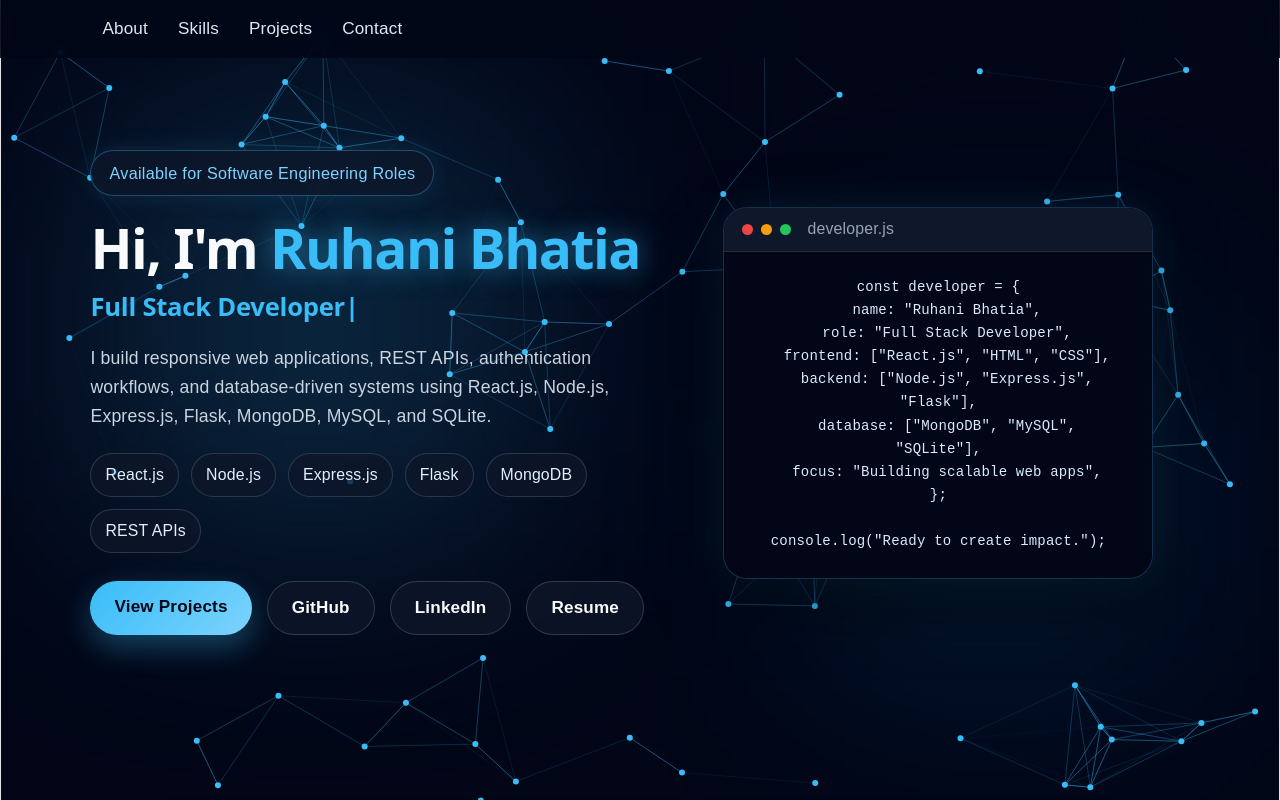
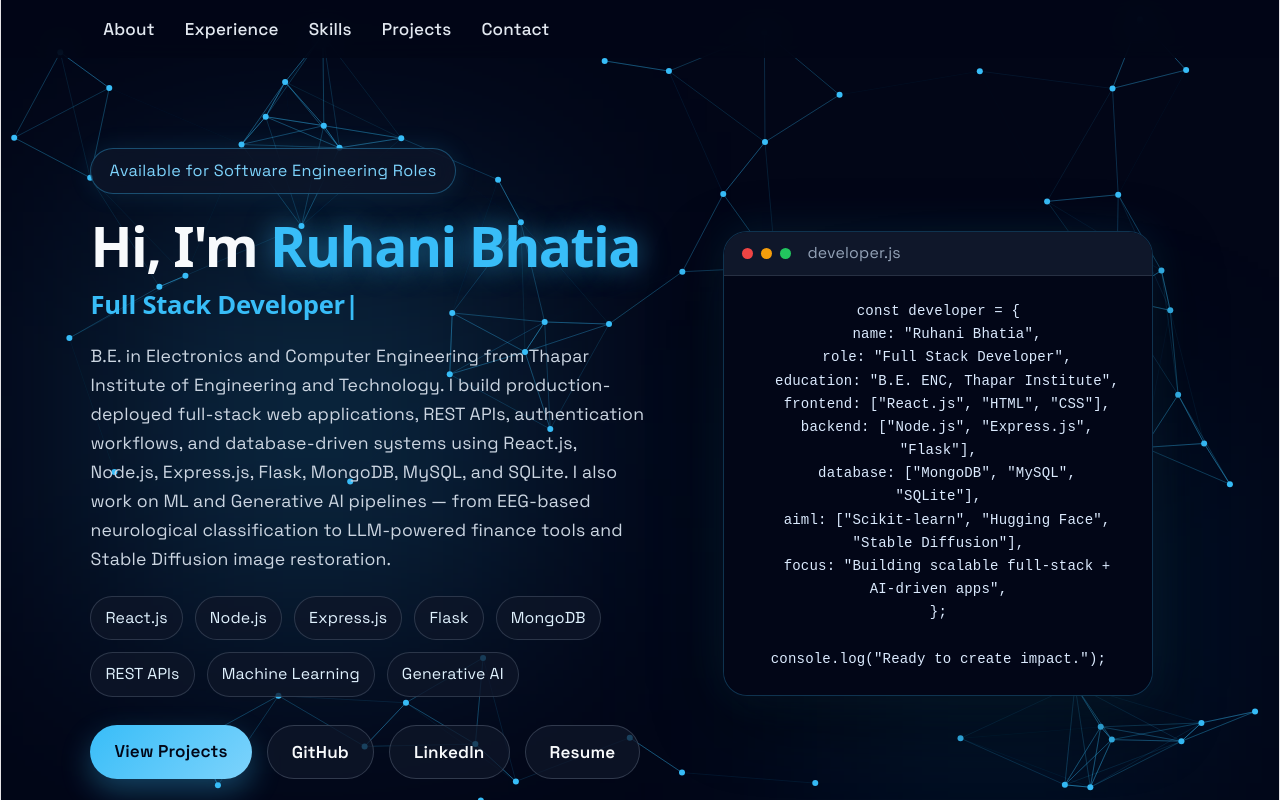
Before and after one commit to ruhani11/Portfolio, a React app: page / in a window 1280 px wide. Built offline with nearby package versions, Linux system fonts and the light colour scheme; the HTML template or start-up script is replaced by a standard one.

Commit message:
Update portfolio: refresh content, fix hero spacing, add AI/ML skills, sticky navbar, new font

```diff
--- a/src/App.css
+++ b/src/App.css
@@ -1,3 +1,7 @@
+/* 🔥 FONT IMPORT (must be first) */
+
+@import url('https://fonts.googleapis.com/css2?family=Space+Grotesk:wght@300;400;500;600;700&display=swap');
+
 /* 🔥 RESET */
 
 *{
@@ -21,7 +25,7 @@ html,body{
 body{
   margin:0;
   overflow-x:hidden;
-  font-family: Arial, Helvetica, sans-serif;
+  font-family: 'Space Grotesk', Arial, Helvetica, sans-serif;
 }
 
 /* 🔥 MAIN CONTENT (IMPORTANT FOR NAVBAR) */
@@ -35,7 +39,7 @@ main{
 section{
   position:relative;
   z-index:1;
-  scroll-margin-top:90px;
+  scroll-margin-top:150px;
   max-width:100%;
   overflow: visible;
 }
--- a/src/components/About.jsx
+++ b/src/components/About.jsx
@@ -12,7 +12,7 @@ export default function About() {
     setStarted(true);
 
     let start = 0;
-    const end = 5;
+    const end = 6;
     const duration = 1500;
     const stepTime = duration / end;
 
@@ -56,20 +56,26 @@ export default function About() {
           <p className="section-tag">About Me</p>
 
           <h2>
-            Building practical software with clean UI, APIs, and scalable logic.
+            Building practical software with clean UI, scalable APIs, and AI-driven systems.
           </h2>
 
           <p className="about-desc">
-            I am a Software Engineer and Full Stack Developer with hands-on
-            experience in building responsive web applications, REST APIs,
-            authentication workflows, and database-driven systems.
+            I'm a 2026 B.E. graduate in Electronics and Computer Engineering
+            from Thapar Institute of Engineering and Technology, Patiala
+            (CGPA 7.98/10). I'm a Software Engineer and Full Stack Developer
+            with hands-on experience building production-deployed web
+            applications, REST APIs, authentication workflows, and
+            database-driven systems.
           </p>
 
           <p className="about-desc">
-            My technical work includes React.js, Node.js, Express.js, Flask,
-            MongoDB, MySQL, SQLite, and Mongoose. I also have a strong foundation
-            in Data Structures and Algorithms, Object-Oriented Programming,
-            DBMS, Operating Systems, and full-stack application architecture.
+            My technical work spans React.js, Node.js, Express.js, Flask,
+            MongoDB, MySQL, SQLite, and Mongoose, alongside Machine Learning
+            and Generative AI — including EEG-based classification research
+            (95.77% accuracy), NLP pipelines, and Stable Diffusion image
+            restoration. I've completed 3 internships, built 6 projects, and
+            worked across the full stack from database schema design to
+            deployed, CI/CD-integrated production systems.
           </p>
 
           <div className="about-highlights">
@@ -77,6 +83,7 @@ export default function About() {
             <span>REST API Integration</span>
             <span>Authentication Workflows</span>
             <span>Database Systems</span>
+            <span>Machine Learning & GenAI</span>
           </div>
         </div>
 
@@ -104,8 +111,8 @@ export default function About() {
           </div>
 
           <div className="stat-card">
-            <h3>AI / ML</h3>
-            <p>Research Exposure</p>
+            <h3>95.77%</h3>
+            <p>ML Classification Accuracy</p>
           </div>
         </motion.div>
       </motion.div>
--- a/src/components/Contact.jsx
+++ b/src/components/Contact.jsx
@@ -77,7 +77,7 @@ export default function Contact() {
               &nbsp;&nbsp;role: <span>"Software Engineer"</span>,
             </p>
             <p>
-              &nbsp;&nbsp;focus: <span>"Full Stack Development"</span>,
+              &nbsp;&nbsp;focus: <span>"Full Stack Development & AI/ML"</span>,
             </p>
             <p>
               &nbsp;&nbsp;status: <span>"Open to Opportunities"</span>,
--- a/src/components/Experience.jsx
+++ b/src/components/Experience.jsx
@@ -3,7 +3,6 @@ import { motion } from "framer-motion";
 import {
   FaBriefcase,
   FaLaptopCode,
-  FaDatabase,
   FaBrain,
 } from "react-icons/fa";
 import "./Experience.css";
@@ -12,17 +11,18 @@ export default function Experience() {
   const experiences = [
     {
       role: "Full Stack Software Developer Intern",
-      company: "SK Info Techies",
-      duration: "Jan 2026 – Present",
+      company: "SK Info Techies, Noida",
+      duration: "Jan 2026 – Jun 2026",
       icon: <FaLaptopCode />,
-      desc: "Worked on full-stack development tasks involving frontend components, backend APIs, authentication workflows, database connectivity, and scalable application layouts.",
+      desc: "Built SpendWise — a production-deployed full-stack shopping list and budget management app — end-to-end as my primary internship deliverable, alongside company website development and API integration work.",
       points: [
-        "Completed 3 development tasks using React.js, Node.js, Express.js, MongoDB, and Mongoose.",
-        "Created 10+ frontend components and responsive interfaces for scalable application layouts.",
-        "Integrated 5+ REST API modules with frontend workflows, database connectivity, and testing.",
-        "Applied authentication workflows using JWT, bcrypt, OTP, Google OAuth, and protected routes.",
+        "Built SpendWise (spendwise12.com) end-to-end — 5 modules: Authentication, Shopping Lists, Products, Categories, Units of Measure.",
+        "Designed and shipped 20+ REST API endpoints with structured error handling across 5 MongoDB collections.",
+        "Implemented 5 authentication flows: JWT login, OTP email verification, Google OAuth, signup, and password reset.",
+        "Set up GitHub Actions CI/CD with frontend on Vercel, backend on Render, and MongoDB Atlas as the database layer.",
+        "Collaborated with 2+ senior developers across 10+ code reviews and validated all endpoints via Postman.",
       ],
-      tech: ["React.js", "Node.js", "Express.js", "MongoDB", "JWT", "Mongoose"],
+      tech: ["React.js", "Node.js", "Express.js", "MongoDB", "JWT", "Google OAuth"],
     },
     {
       role: "Web Development Intern",
@@ -31,24 +31,26 @@ export default function Experience() {
       icon: <FaBriefcase />,
       desc: "Built an accessible web-based Sign Language Dictionary to support learning, improve content discovery, and enhance user engagement through responsive UI design.",
       points: [
-        "Built an accessible Sign Language Dictionary with 1,500+ sign entries for learning support.",
-        "Designed 10+ responsive interfaces with structured content, search functionality, and navigation.",
-        "Improved user engagement by 40% through UI/UX enhancements and frontend optimization.",
+        "Built a single-page Sign Language Dictionary web app for deaf students and teachers with 1,500+ entries.",
+        "Extracted 1,500+ sign language videos via a Python scraping script, with metadata stored using Google Sheets API.",
+        "Delivered real-time search functionality, reducing content lookup time by ~50%.",
+        "Validated search accuracy across all entries and tested responsiveness on 3+ screen sizes.",
       ],
-      tech: ["Web Development", "Responsive UI", "Search", "Accessibility", "UI/UX"],
+      tech: ["HTML5", "CSS3", "JavaScript", "Python", "Google Sheets API"],
     },
     {
       role: "Summer Research Intern",
       company: "Thapar Institute of Engineering and Technology",
       duration: "Jun 2024 – Aug 2024",
       icon: <FaBrain />,
-      desc: "Worked on research-oriented machine learning workflows involving EEG preprocessing, feature extraction, and neural network-based classification.",
+      desc: "Worked on research-oriented machine learning workflows for EEG-based ADHD/ASD classification — from preprocessing and feature engineering to model training and evaluation.",
       points: [
-        "Prepared EEG preprocessing and feature extraction pipelines using Python and signal processing techniques.",
-        "Collaborated with a research team on FCNN model training for ADHD, ASD, and control classification.",
-        "Achieved 95.77% classification accuracy using a Feedforward Fully Connected Neural Network.",
+        "Achieved 95.77% accuracy (precision 95.90%, recall 95.68%) with an FCNN on multi-class neurological classification.",
+        "Engineered Python-based ML pipelines across 2 clinical datasets covering 136 subjects.",
+        "Applied ICA, EMD, and ATAR artifact removal for preprocessing, with ATAR performing best by SNR/RMSE/correlation.",
+        "Applied SHAP for feature selection and compared 4 models: CNN1D, XGBoost, FCNN, and CNN+LSTM.",
       ],
-      tech: ["Python", "Signal Processing", "EEG", "FCNN", "Machine Learning"],
+      tech: ["Python", "Scikit-learn", "SHAP", "Pandas", "NumPy"],
     },
   ];
 
--- a/src/components/Hero.css
+++ b/src/components/Hero.css
@@ -1,12 +1,13 @@
 .hero {
   width: 100%;
   min-height: 100vh;
-  padding: 120px 7% 70px;
+  height: auto;
+  margin-top: 40px;
+  padding: 60px 7% 80px;
   display: flex;
   align-items: center;
   justify-content: center;
   position: relative;
-  overflow: hidden;
   z-index: 1;
 }
 
@@ -253,7 +254,7 @@
 /* Tablet */
 @media (max-width: 1024px) {
   .hero {
-    padding-top: 115px;
+    padding-top: 50px;
   }
 
   .hero-content {
@@ -284,7 +285,7 @@
 /* Mobile */
 @media (max-width: 768px) {
   .hero {
-    padding: 120px 22px 85px;
+    padding: 50px 22px 60px;
   }
 
   .hero-badge {
@@ -337,7 +338,7 @@
     width: 100%;
     min-height: auto !important;
     height: auto !important;
-    padding: 145px 16px 105px !important;
+    padding: 50px 16px 70px !important;
     align-items: flex-start;
     overflow: visible !important;
   }
@@ -487,7 +488,7 @@
 /* Extra Small Mobile */
 @media (max-width: 360px) {
   .hero {
-    padding: 135px 14px 105px !important;
+    padding: 45px 14px 70px !important;
   }
 
   .hero h1 {
@@ -520,7 +521,7 @@
     width: 100%;
     min-height: auto !important;
     height: auto !important;
-    padding: 145px 22px 110px !important;
+    padding: 50px 22px 70px !important;
     align-items: flex-start;
     overflow: visible !important;
   }
@@ -607,7 +608,7 @@
   .hero {
     min-height: auto !important;
     height: auto !important;
-    padding: 115px 6% 95px !important;
+    padding: 45px 6% 70px !important;
     overflow: visible !important;
     align-items: center;
   }
@@ -716,7 +717,7 @@
   .hero {
     min-height: auto !important;
     height: auto !important;
-    padding: 150px 7% 115px !important;
+    padding: 50px 7% 80px !important;
     overflow: visible !important;
     align-items: center;
   }
@@ -775,3 +776,16 @@
     display: none !important;
   }
 }
+
+/* ========================= */
+/* WIDE DESKTOP (>1366px) NAVBAR SPACING */
+/* ========================= */
+
+@media (min-width: 1367px) {
+  .hero {
+    min-height: 100vh;
+    height: auto;
+    align-items: center;
+    padding-top: 60px;
+  }
+}
--- a/src/components/Hero.jsx
+++ b/src/components/Hero.jsx
@@ -20,7 +20,9 @@ export default function Hero() {
               1800,
               "React.js Developer",
               1800,
-              "Backend & API Developer",
+              "MERN Stack Developer",
+              1800,
+              "AI/ML Enthusiast",
               1800,
             ]}
             wrapper="h2"
@@ -29,9 +31,13 @@ export default function Hero() {
           />
 
           <p className="hero-desc">
-            I build responsive web applications, REST APIs, authentication
-            workflows, and database-driven systems using React.js, Node.js,
-            Express.js, Flask, MongoDB, MySQL, and SQLite.
+            B.E. in Electronics and Computer Engineering from Thapar Institute
+            of Engineering and Technology. I build production-deployed full-stack
+            web applications, REST APIs, authentication workflows, and
+            database-driven systems using React.js, Node.js, Express.js, Flask,
+            MongoDB, MySQL, and SQLite. I also work on ML and Generative AI
+            pipelines — from EEG-based neurological classification to LLM-powered
+            finance tools and Stable Diffusion image restoration.
           </p>
 
           <div className="tech-stack">
@@ -41,6 +47,8 @@ export default function Hero() {
             <span>Flask</span>
             <span>MongoDB</span>
             <span>REST APIs</span>
+            <span>Machine Learning</span>
+            <span>Generative AI</span>
           </div>
 
           {/* Mobile-only compact developer terminal */}
@@ -113,10 +121,12 @@ export default function Hero() {
 {`const developer = {
   name: "Ruhani Bhatia",
   role: "Full Stack Developer",
+  education: "B.E. ENC, Thapar Institute",
   frontend: ["React.js", "HTML", "CSS"],
   backend: ["Node.js", "Express.js", "Flask"],
   database: ["MongoDB", "MySQL", "SQLite"],
-  focus: "Building scalable web apps",
+  aiml: ["Scikit-learn", "Hugging Face", "Stable Diffusion"],
+  focus: "Building scalable full-stack + AI-driven apps",
 };
 
 console.log("Ready to create impact.");`}
--- a/src/components/Navbar.css
+++ b/src/components/Navbar.css
@@ -12,16 +12,10 @@ body{
   overflow-x:hidden;
 }
 
-/* 🔥 MAIN WRAPPER (IMPORTANT FOR FIXED NAVBAR) */
-
-main{
-  padding-top:80px; /* 👈 prevents overlap with navbar */
-}
-
 /* 🔥 NAVBAR */
 
 .navbar{
-  position:fixed;
+  position:sticky;
   top:0;
   left:0;
   width:100%;
--- a/src/components/Navbar.jsx
+++ b/src/components/Navbar.jsx
@@ -12,7 +12,7 @@ export default function Navbar(){
   };
 
   useEffect(() => {
-    const sections = ["about", "skills", "projects", "contact"];
+    const sections = ["about", "experience", "skills", "projects", "contact"];
 
     const handleScroll = () => {
       // active section
@@ -49,6 +49,13 @@ export default function Navbar(){
         </li>
 
         <li
+          className={active === "experience" ? "active" : ""}
+          onClick={() => scrollToSection("experience")}
+        >
+          Experience
+        </li>
+
+        <li
           className={active === "skills" ? "active" : ""}
           onClick={() => scrollToSection("skills")}
         >
--- a/src/components/Projects.jsx
+++ b/src/components/Projects.jsx
@@ -3,7 +3,7 @@ import { motion } from "framer-motion";
 import { FaGithub, FaExternalLinkAlt } from "react-icons/fa";
 import "./Projects.css";
 
-import spendwise from "../assests/spendwise.png";
+import firmflow from "../assests/firmflow.png";
 import fintrack from "../assests/fintrack.png";
 import ngo from "../assests/ngo.png";
 import news from "../assests/news.png";
@@ -12,42 +12,42 @@ import restoration from "../assests/restoration.png";
 export default function Projects() {
   const projects = [
     {
-      title: "SpendWise",
-      type: "Full-Stack Shopping & Budget Management System",
-      img: spendwise,
-      desc: "A full-stack shopping and budget management app with active-list handling, category-wise totals, budget tracking, duplicate checks, and responsive dashboards.",
-      stack: ["React.js", "Node.js", "Express.js", "MongoDB"],
-      link: "https://github.com/ruhani11/SpendWise",
+      title: "FirmFlow 360",
+      type: "Office Management Platform (RBAC)",
+      img: firmflow,
+      desc: "A MERN stack office management platform with role-based access control across Admin, Staff, and Client roles — full CRUD, documented API contracts, and JWT-protected routes.",
+      stack: ["React.js", "Node.js", "Express.js", "MongoDB", "JWT"],
+      link: "https://github.com/ruhani11/firmflow360",
     },
     {
       title: "Fintrack AI",
-      type: "Smart Budget Tracker",
+      type: "AI-Powered Finance Dashboard",
       img: fintrack,
-      desc: "A personal finance assistant for tracking income, expenses, monthly summaries, transaction history, and AI-powered budget improvement tips.",
-      stack: ["Flask", "Streamlit", "SQLite", "OpenRouter AI"],
-      link: "https://github.com/ruhani11/Fintrack_ai",
+      desc: "A personal finance assistant with category-wise financial aggregation, CSV exports, and LLM-generated budgeting insights backed by a 2-layer AI validation system.",
+      stack: ["Flask", "Streamlit", "SQLite", "OpenRouter API"],
+      link: "https://github.com/ruhani11/Fintrack-ai",
     },
     {
       title: "NGO Resource Management",
       type: "Database Management System",
       img: ngo,
-      desc: "A resource management system for NGOs to manage volunteers, donations, inventory records, search filters, and real-time MySQL updates.",
-      stack: ["Python", "MySQL", "Streamlit", "SQL"],
+      desc: "A resource management system for NGOs to manage volunteers, donations, and inventory records with normalized MySQL schemas and full CRUD via a Streamlit dashboard.",
+      stack: ["Python", "MySQL", "Streamlit", "Pandas"],
       link: "https://github.com/ruhani11/NGO-Resources-Management-System",
     },
     {
       title: "Hindi-English News Summarizer",
       type: "NLP Translation & Summarization Pipeline",
       img: news,
-      desc: "A cross-lingual NLP pipeline that scrapes Hindi news, translates it into English using MarianMT, and summarizes it using BART.",
-      stack: ["Python", "Flask", "MarianMT", "BART"],
+      desc: "A cross-lingual NLP pipeline that translates Hindi news into English using fine-tuned MarianMT and summarizes it using BART — a 116% BLEU score improvement over pretrained baselines.",
+      stack: ["Python", "MarianMT", "BART", "Flask"],
       link: "https://github.com/ruhani11/Hindi-English-News-Translator-Summarizer",
     },
     {
       title: "Heritage Image Restoration",
       type: "Generative AI Restoration Pipeline",
       img: restoration,
-      desc: "A diffusion-based restoration pipeline using Stable Diffusion and ControlNet to enhance old historical photographs and heritage building images.",
+      desc: "A training-free diffusion pipeline using Stable Diffusion and ControlNet (Canny) to restore heritage photographs and building images with zero hallucinations across 60 test images.",
       stack: ["Stable Diffusion", "ControlNet", "Gradio", "OpenCV"],
       link: "https://github.com/ruhani11/Historical-Image-Restoration",
     },
--- a/src/components/Skills.jsx
+++ b/src/components/Skills.jsx
@@ -11,6 +11,8 @@ import {
   FaCode,
   FaServer,
   FaGitAlt,
+  FaAws,
+  FaRobot,
 } from "react-icons/fa";
 
 import {
@@ -22,6 +24,10 @@ import {
   SiCplusplus,
   SiPostman,
   SiGithub,
+  SiVercel,
+  SiRender,
+  SiScikitlearn,
+  SiOpencv,
 } from "react-icons/si";
 
 import "./Skills.css";
@@ -45,9 +51,9 @@ export default function Skills() {
       icon: <FaReact />,
       skills: [
         { icon: <FaReact />, name: "React.js" },
-        { icon: <SiJavascript />, name: "JavaScript" },
-        { icon: <FaCode />, name: "HTML" },
-        { icon: <FaCode />, name: "CSS" },
+        { icon: <SiJavascript />, name: "JavaScript (ES6+)" },
+        { icon: <FaCode />, name: "HTML5" },
+        { icon: <FaCode />, name: "CSS3" },
       ],
     },
     {
@@ -66,10 +72,21 @@ export default function Skills() {
       command: "database.query()",
       icon: <FaDatabase />,
       skills: [
-        { icon: <SiMongodb />, name: "MongoDB" },
+        { icon: <SiMongodb />, name: "MongoDB Atlas" },
         { icon: <SiMysql />, name: "MySQL" },
         { icon: <FaDatabase />, name: "SQLite" },
         { icon: <FaDatabase />, name: "Mongoose" },
+      ],
+    },
+    {
+      title: "AI / ML & GenAI",
+      command: "model.train()",
+      icon: <FaBrain />,
+      skills: [
+        { icon: <SiScikitlearn />, name: "Scikit-learn" },
+        { icon: <FaRobot />, name: "Hugging Face" },
+        { icon: <SiOpencv />, name: "OpenCV" },
+        { icon: <FaBrain />, name: "SHAP" },
       ],
     },
     {
@@ -81,6 +98,17 @@ export default function Skills() {
         { icon: <FaCode />, name: "OOP" },
         { icon: <FaDatabase />, name: "DBMS" },
         { icon: <FaServer />, name: "Operating Systems" },
+      ],
+    },
+    {
+      title: "Cloud & DevOps",
+      command: "deploy.run()",
+      icon: <FaAws />,
+      skills: [
+        { icon: <FaAws />, name: "AWS (basics)" },
+        { icon: <SiVercel />, name: "Vercel" },
+        { icon: <SiRender />, name: "Render" },
+        { icon: <SiGithub />, name: "GitHub Actions CI/CD" },
       ],
     },
     {
@@ -106,10 +134,11 @@ export default function Skills() {
         viewport={{ once: true }}
       >
         <p className="skills-tag">Technical Stack</p>
-        <h2>Skills Built for Full-Stack Development</h2>
+        <h2>Skills Built for Full-Stack & AI-Driven Development</h2>
         <p className="skills-subtitle">
           A practical tech stack covering frontend development, backend APIs,
-          databases, core computer science, and developer tools.
+          databases, machine learning & generative AI, cloud deployment, and
+          developer tools.
         </p>
       </motion.div>
 
```
Also changed, not shown: src/assests/firmflow.png (added), 1 other file (tests, documents, lock files or other folders).
